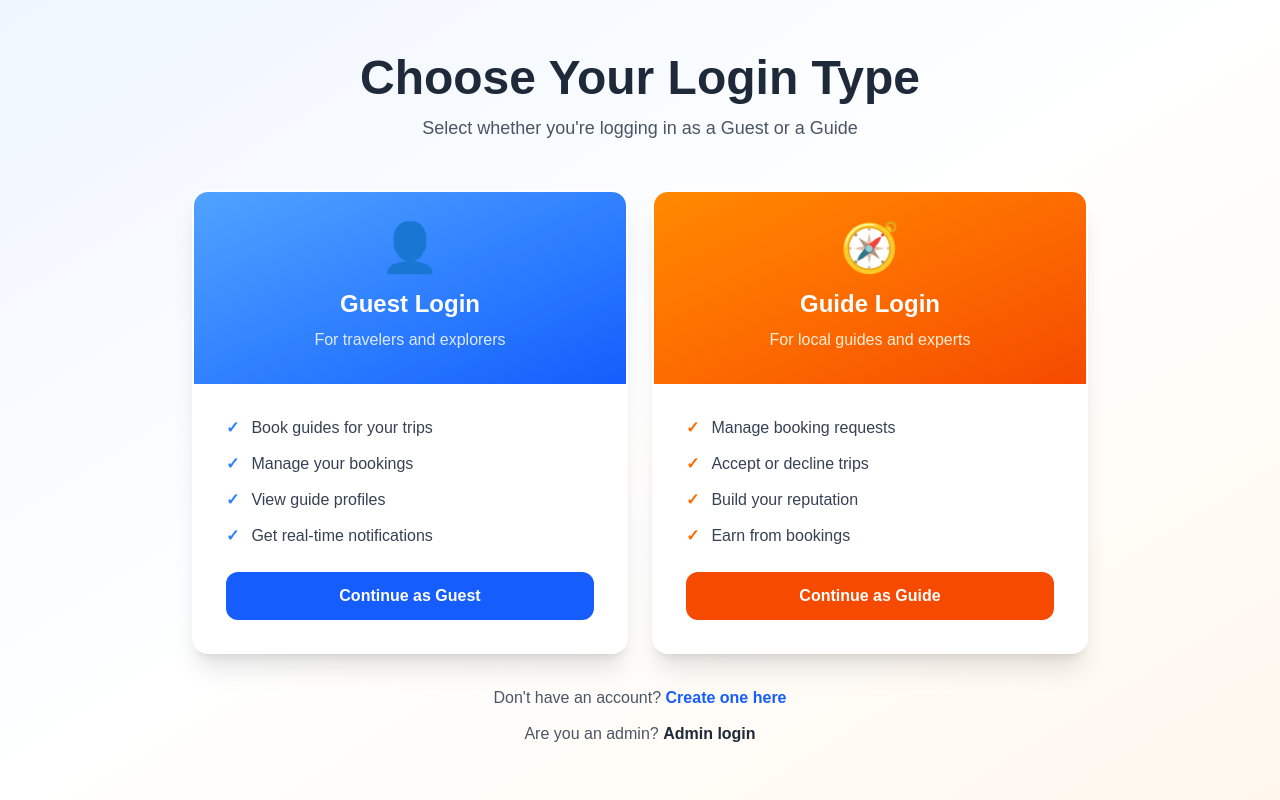
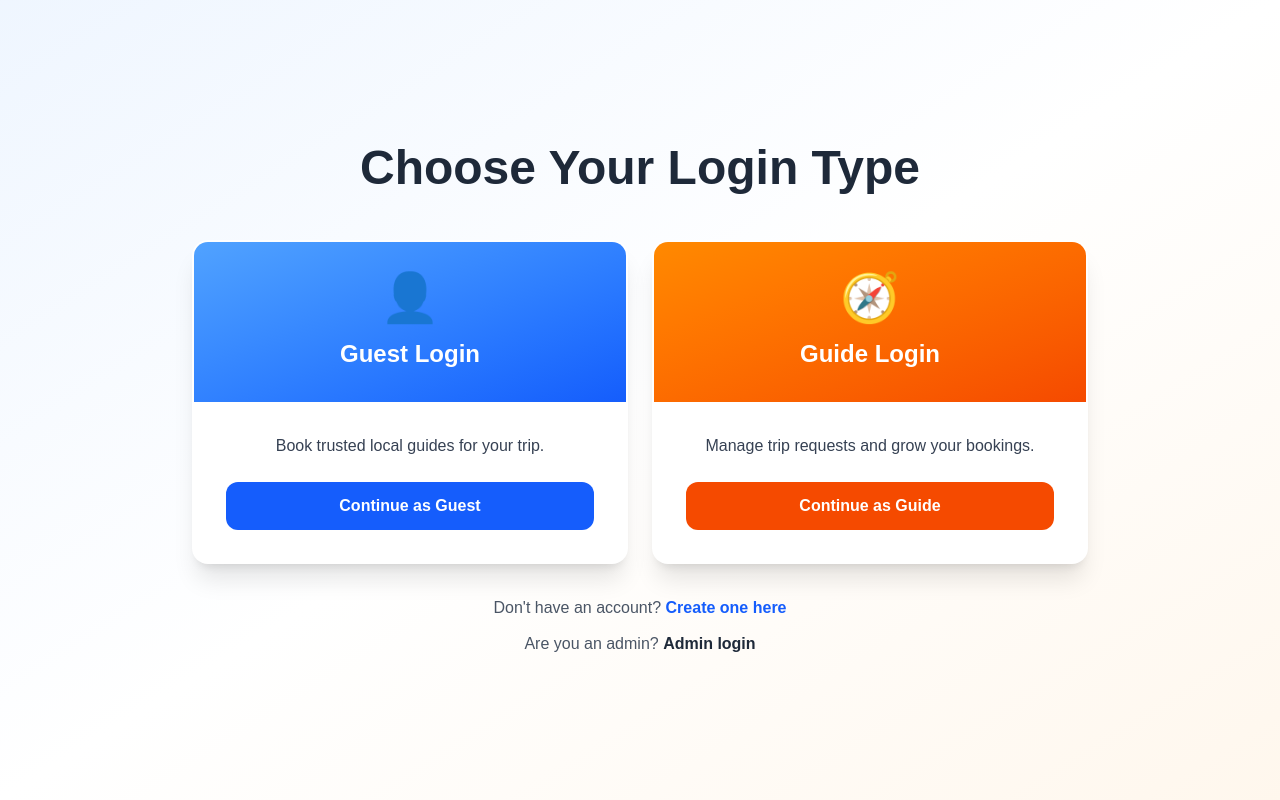
Before and after one commit to SandipKandel0/Web_project_nepalexplorer, a Next.js app: page /login in a window 1280 px wide. Built offline with nearby package versions, Linux system fonts and the light colour scheme.

Commit message:
forget password feature code modified

```diff
--- a/app/(auth)/forgot-password/page.tsx
+++ b/app/(auth)/forgot-password/page.tsx
@@ -3,39 +3,46 @@
 import { useState } from "react";
 import Link from "next/link";
 import { useSearchParams } from "next/navigation";
-import { authAPI } from "@/lib/api/auth";
+import { useForm } from "react-hook-form";
+import { zodResolver } from "@hookform/resolvers/zod";
+import { requestPasswordResetSchema } from "@/app/(auth)/schema";
+import { handleRequestPasswordReset } from "@/lib/actions/auth-action";
+
+type RequestPasswordResetDTO = {
+  email: string;
+};
 
 export default function ForgotPasswordPage() {
   const searchParams = useSearchParams();
   const role = searchParams.get("role") === "guide" ? "guide" : "user";
 
-  const [email, setEmail] = useState("");
   const [loading, setLoading] = useState(false);
   const [error, setError] = useState("");
   const [message, setMessage] = useState("");
+  const {
+    register,
+    handleSubmit,
+    formState: { errors },
+  } = useForm<RequestPasswordResetDTO>({
+    resolver: zodResolver(requestPasswordResetSchema),
+  });
 
-  const handleSubmit = async (e: React.FormEvent) => {
-    e.preventDefault();
+  const onSubmit = async (data: RequestPasswordResetDTO) => {
     setError("");
     setMessage("");
-
-    if (!email) {
-      setError("Email is required");
-      return;
-    }
 
     try {
       setLoading(true);
 
-      if (role === "guide") {
-        await authAPI.forgotPasswordGuide({ email });
+      const response = await handleRequestPasswordReset(data.email, role);
+
+      if (response.success) {
+        setMessage(response.message || "Password reset link sent to your email.");
       } else {
-        await authAPI.forgotPasswordUser({ email });
+        setError(response.message || "Failed to request password reset.");
       }
-
-      setMessage("If your account exists, a reset link has been sent to your email.");
     } catch (err: any) {
-      setError(err.response?.data?.message || "Failed to send reset link");
+      setError(err.message || "Failed to request password reset.");
     } finally {
       setLoading(false);
     }
@@ -61,17 +68,18 @@ export default function ForgotPasswordPage() {
           </div>
         )}
 
-        <form onSubmit={handleSubmit} className="space-y-4">
+        <form onSubmit={handleSubmit(onSubmit)} className="space-y-4">
           <div>
             <label className="block text-sm font-semibold text-gray-700 mb-1">Email</label>
             <input
               type="email"
-              value={email}
-              onChange={(e) => setEmail(e.target.value)}
-              required
+              {...register("email")}
               className="w-full px-4 py-2 border border-gray-300 rounded-lg focus:outline-none focus:ring-2 focus:ring-blue-500"
               placeholder="your@email.com"
             />
+            {errors.email && (
+              <p className="text-red-500 text-sm mt-1">{errors.email.message}</p>
+            )}
           </div>
 
           <button
--- a/app/(auth)/login/page.tsx
+++ b/app/(auth)/login/page.tsx
@@ -11,9 +11,6 @@ export default function LoginPage() {
           <h1 className="text-4xl md:text-5xl font-extrabold text-gray-800 mb-3">
             Choose Your Login Type
           </h1>
-          <p className="text-lg text-gray-600">
-            Select whether you're logging in as a Guest or a Guide
-          </p>
         </div>
 
         {/* Login Options */}
@@ -23,27 +20,9 @@ export default function LoginPage() {
             <div className="bg-linear-to-br from-blue-400 to-blue-600 p-8 text-white text-center">
               <div className="text-5xl mb-4">👤</div>
               <h2 className="text-2xl font-bold">Guest Login</h2>
-              <p className="text-blue-100 mt-2">For travelers and explorers</p>
             </div>
             <div className="p-8">
-              <ul className="space-y-3 mb-6 text-gray-700">
-                <li className="flex items-start">
-                  <span className="text-blue-500 mr-3 font-bold">✓</span>
-                  <span>Book guides for your trips</span>
-                </li>
-                <li className="flex items-start">
-                  <span className="text-blue-500 mr-3 font-bold">✓</span>
-                  <span>Manage your bookings</span>
-                </li>
-                <li className="flex items-start">
-                  <span className="text-blue-500 mr-3 font-bold">✓</span>
-                  <span>View guide profiles</span>
-                </li>
-                <li className="flex items-start">
-                  <span className="text-blue-500 mr-3 font-bold">✓</span>
-                  <span>Get real-time notifications</span>
-                </li>
-              </ul>
+              <p className="text-gray-700 mb-6 text-center">Book trusted local guides for your trip.</p>
               <Link
                 href="/login/user"
                 className="w-full bg-blue-600 hover:bg-blue-700 text-white font-bold py-3 px-6 rounded-xl transition-colors block text-center"
@@ -58,27 +37,9 @@ export default function LoginPage() {
             <div className="bg-linear-to-br from-orange-400 to-orange-600 p-8 text-white text-center">
               <div className="text-5xl mb-4">🧭</div>
               <h2 className="text-2xl font-bold">Guide Login</h2>
-              <p className="text-orange-100 mt-2">For local guides and experts</p>
             </div>
             <div className="p-8">
-              <ul className="space-y-3 mb-6 text-gray-700">
-                <li className="flex items-start">
-                  <span className="text-orange-500 mr-3 font-bold">✓</span>
-                  <span>Manage booking requests</span>
-                </li>
-                <li className="flex items-start">
-                  <span className="text-orange-500 mr-3 font-bold">✓</span>
-                  <span>Accept or decline trips</span>
-                </li>
-                <li className="flex items-start">
-                  <span className="text-orange-500 mr-3 font-bold">✓</span>
-                  <span>Build your reputation</span>
-                </li>
-                <li className="flex items-start">
-                  <span className="text-orange-500 mr-3 font-bold">✓</span>
-                  <span>Earn from bookings</span>
-                </li>
-              </ul>
+              <p className="text-gray-700 mb-6 text-center">Manage trip requests and grow your bookings.</p>
               <Link
                 href="/login/guide"
                 className="w-full bg-orange-600 hover:bg-orange-700 text-white font-bold py-3 px-6 rounded-xl transition-colors block text-center"
--- a/app/(auth)/reset-password/page.tsx
+++ b/app/(auth)/reset-password/page.tsx
@@ -3,7 +3,15 @@
 import { useState } from "react";
 import Link from "next/link";
 import { useRouter, useSearchParams } from "next/navigation";
-import { authAPI } from "@/lib/api/auth";
+import { useForm } from "react-hook-form";
+import { zodResolver } from "@hookform/resolvers/zod";
+import { resetPasswordSchema } from "@/app/(auth)/schema";
+import { handleResetPassword } from "@/lib/actions/auth-action";
+
+type ResetPasswordDTO = {
+  password: string;
+  confirmPassword: string;
+};
 
 export default function ResetPasswordPage() {
   const router = useRouter();
@@ -15,21 +23,15 @@ export default function ResetPasswordPage() {
   const [loading, setLoading] = useState(false);
   const [error, setError] = useState("");
   const [message, setMessage] = useState("");
-  const [formData, setFormData] = useState({
-    newPassword: "",
-    confirmPassword: "",
+  const {
+    register,
+    handleSubmit,
+    formState: { errors },
+  } = useForm<ResetPasswordDTO>({
+    resolver: zodResolver(resetPasswordSchema),
   });
 
-  const handleChange = (e: React.ChangeEvent<HTMLInputElement>) => {
-    const { name, value } = e.target;
-    setFormData((prev) => ({
-      ...prev,
-      [name]: value,
-    }));
-  };
-
-  const handleSubmit = async (e: React.FormEvent) => {
-    e.preventDefault();
+  const onSubmit = async (data: ResetPasswordDTO) => {
     setError("");
     setMessage("");
 
@@ -38,44 +40,22 @@ export default function ResetPasswordPage() {
       return;
     }
 
-    if (!formData.newPassword || !formData.confirmPassword) {
-      setError("Both password fields are required");
-      return;
-    }
-
-    if (formData.newPassword.length < 6) {
-      setError("Password must be at least 6 characters");
-      return;
-    }
-
-    if (formData.newPassword !== formData.confirmPassword) {
-      setError("Passwords do not match");
-      return;
-    }
-
     try {
       setLoading(true);
 
-      if (role === "guide") {
-        await authAPI.resetPasswordGuide({
-          token,
-          newPassword: formData.newPassword,
-          confirmPassword: formData.confirmPassword,
-        });
-      } else {
-        await authAPI.resetPasswordUser({
-          token,
-          newPassword: formData.newPassword,
-          confirmPassword: formData.confirmPassword,
-        });
+      const response = await handleResetPassword(token, data.password, role);
+
+      if (!response.success) {
+        setError(response.message || "Failed to reset password");
+        return;
       }
 
-      setMessage("Password reset successful. Redirecting to login...");
+      setMessage(response.message || "Password reset successful. Redirecting to login...");
       setTimeout(() => {
         router.push(role === "guide" ? "/login/guide" : "/login/user");
       }, 1200);
     } catch (err: any) {
-      setError(err.response?.data?.message || "Failed to reset password");
+      setError(err.message || "Failed to reset password");
     } finally {
       setLoading(false);
     }
@@ -101,31 +81,37 @@ export default function ResetPasswordPage() {
           </div>
         )}
 
-        <form onSubmit={handleSubmit} className="space-y-4">
+        <form onSubmit={handleSubmit(onSubmit)} className="space-y-4">
           <div>
             <label className="block text-sm font-semibold text-gray-700 mb-1">New Password</label>
             <input
               type="password"
-              name="newPassword"
-              value={formData.newPassword}
-              onChange={handleChange}
-              required
+              {...register("password")}
               className="w-full px-4 py-2 border border-gray-300 rounded-lg focus:outline-none focus:ring-2 focus:ring-blue-500"
               placeholder="Enter new password"
             />
+            {errors.password && (
+              <p className="text-red-500 text-sm mt-1">{errors.password.message}</p>
+            )}
           </div>
 
           <div>
             <label className="block text-sm font-semibold text-gray-700 mb-1">Confirm Password</label>
             <input
               type="password"
-              name="confirmPassword"
-              value={formData.confirmPassword}
-              onChange={handleChange}
-              required
+              {...register("confirmPassword")}
               className="w-full px-4 py-2 border border-gray-300 rounded-lg focus:outline-none focus:ring-2 focus:ring-blue-500"
               placeholder="Confirm new password"
             />
+            {errors.confirmPassword && (
+              <p className="text-red-500 text-sm mt-1">{errors.confirmPassword.message}</p>
+            )}
+          </div>
+
+          <div className="text-sm">
+            <Link href="/forgot-password" className="text-blue-600 hover:underline">
+              Request another reset email
+            </Link>
           </div>
 
           <button
```
